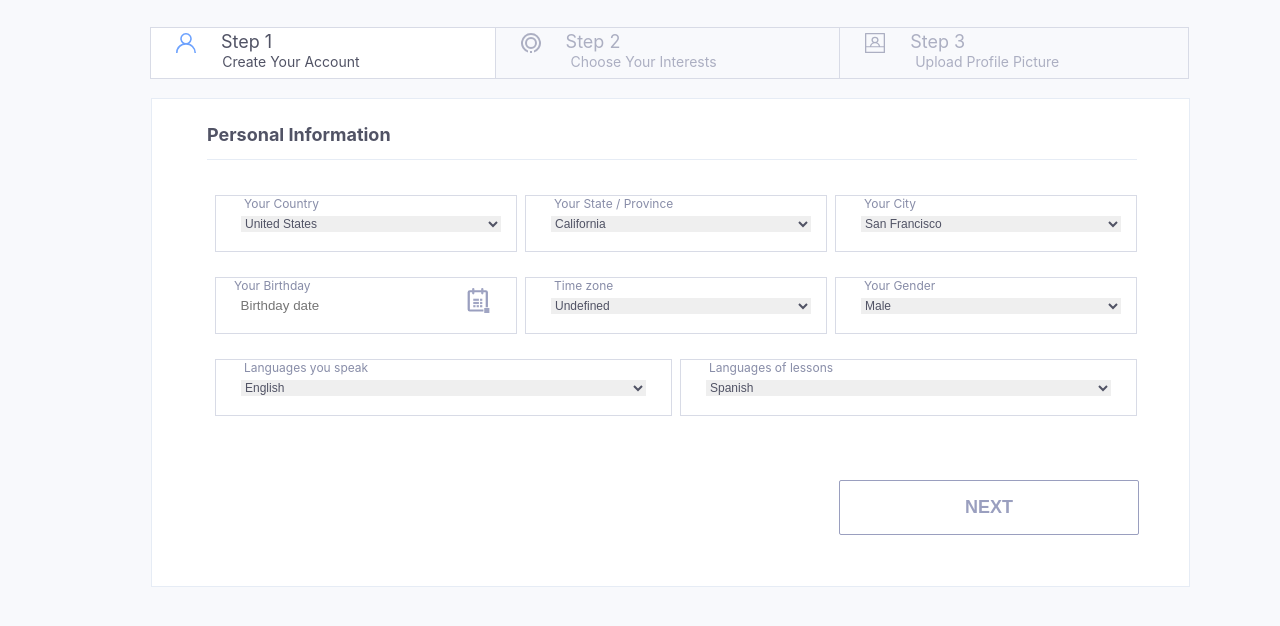
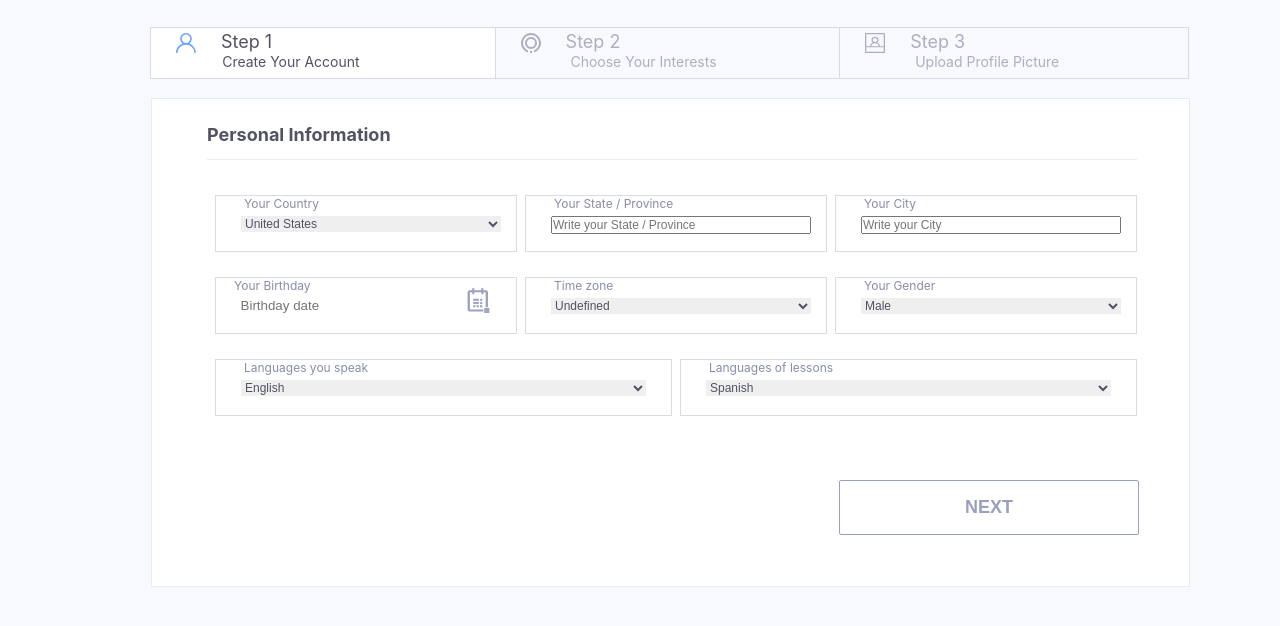
Before and after one commit to DunkedOn/Maibax_Home, a website: page step_1.html in a window 1280 px wide. Shown: the part 142-768 px from the top of the page. Drawn offline with nearby package versions, Linux system fonts and the light colour scheme; files whose address does not match are found by name.

Commit message:
Update step_1.html

```diff
--- a/step_1.html
+++ b/step_1.html
@@ -87,17 +87,11 @@
             </div>
             <div class="form-select_step">
             <span class="select-choose">Your State / Province</span>
-                    <select class="step-select" required>
-                         <option>California</option>
-                         <option></option>
-                 </select>
+                    <input type="text" class="step-select border-none" placeholder="Write your State / Province" required></select>
             </div>
             <div class="form-select_step">
             <span class="select-choose">Your City</span>
-                    <select class="step-select">
-                         <option>San Francisco</option>
-                         <option></option>
-                 </select>
+            <input type="text" class="step-select border-none" placeholder="Write your City" required></select>
             </div>
                         <div class="form-date_step">
             <span class="date-choose">Your Birthday</span>
```
